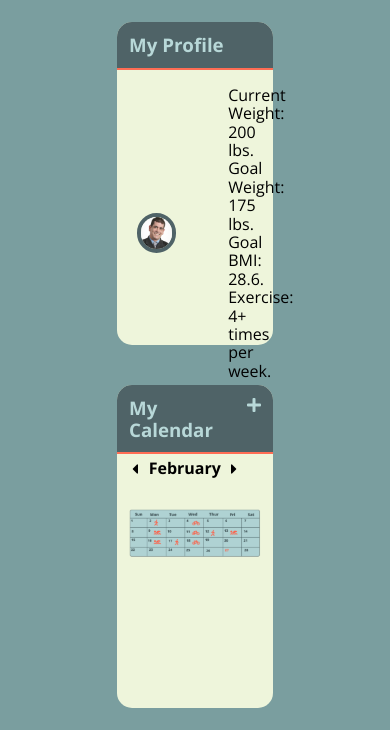
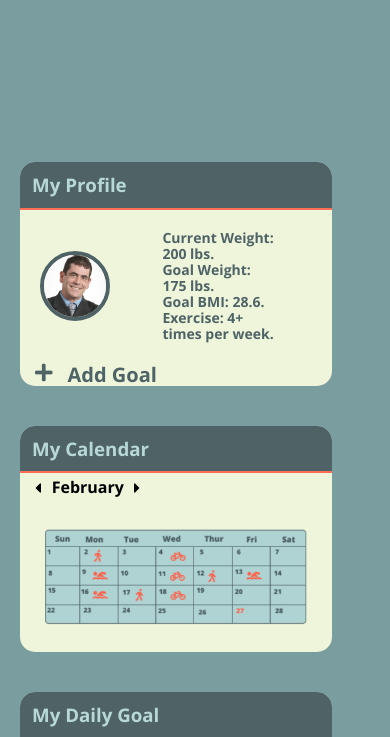
Before and after one commit to dylhof/UX-UI-challenge, a plain HTML site: page index.html in a window 390 px wide. Shown: the part 107-844 px from the top of the page. Drawn offline with nearby package versions, Linux system fonts and the light colour scheme.

Commit message:
Final commit

```diff
--- a/styles.css
+++ b/styles.css
@@ -87,6 +87,14 @@ ul {
   height: 50%;
 }
 
+.profile-info-list,
+.goal-text,
+.fa-plus {
+  font-size: 20px;
+  color: #4F6367;
+  font-weight: bold;
+}
+
 .profile-footer {
   display: flex;
   justify-content: left;
@@ -133,3 +141,25 @@ ul {
   margin: 25px auto;
   display: block;
 }
+
+/* media query */
+
+
+@media screen and (max-width: 600px) {
+  .main-section {
+    display: flex;
+    flex-direction: column;
+    height: 100%;
+    padding: 0px;
+    flex-flow: column nowrap;
+    padding-top: 150px;
+  }
+  .card {
+    display: block;
+    width: 80%;
+  }
+li {
+  font-size: 14px;
+}
+
+}
```
